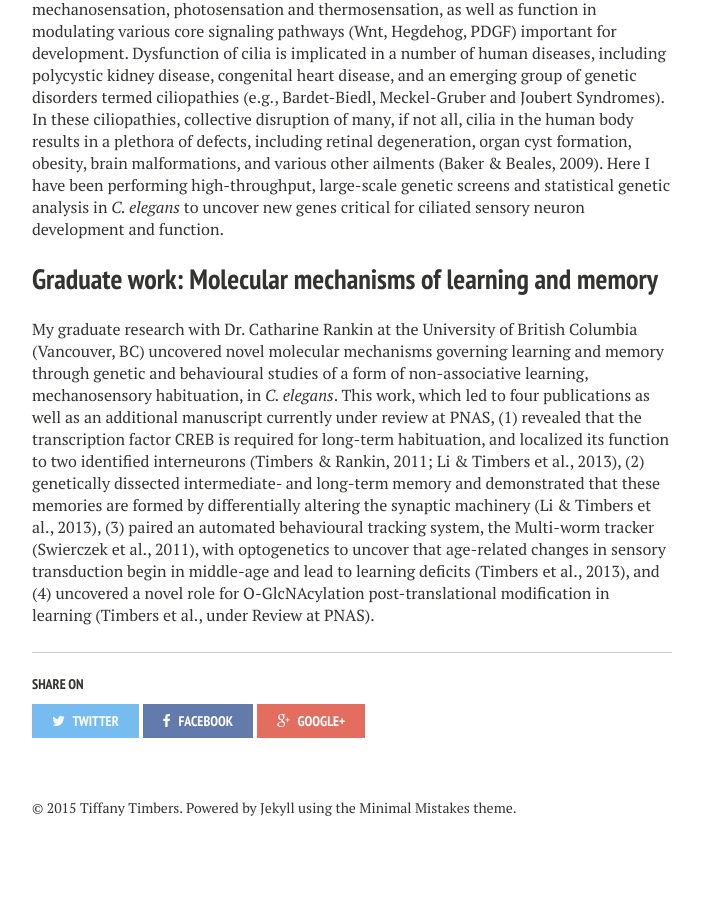
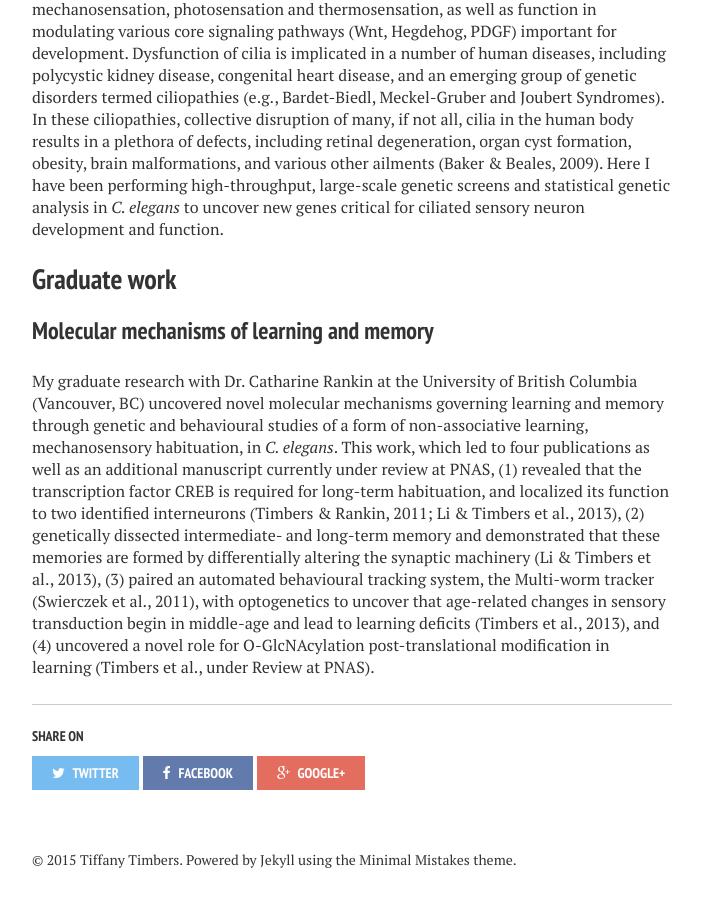
Before and after one commit to ttimbers/ttimbers.github.io, a Jekyll site: the page built from research/index.md, in a window 1280 px wide and 900 px high, scrolled down 1201 px. Shown: the whole window, without its empty margins (288-989 px from the left). Built offline with Jekyll 4.4.1, drawn with Linux system fonts in a browser that asks for light colours; nearby versions of some CDN libraries; before the commit the page ends 2067 px from its top, so only the background shows below that.

```diff
--- a/research/index.md
+++ b/research/index.md
@@ -57,7 +57,10 @@ have been performing high-throughput, large-scale genetic screens and statistica
 analysis in *C. elegans* to uncover new genes critical for ciliated sensory neuron
 development and function.
 
-##Graduate work: Molecular mechanisms of learning and memory
+##Graduate work
+
+
+###Molecular mechanisms of learning and memory
 
 My graduate research with Dr. Catharine Rankin at the University of British Columbia
 (Vancouver, BC) uncovered novel molecular mechanisms governing learning and memory
```
